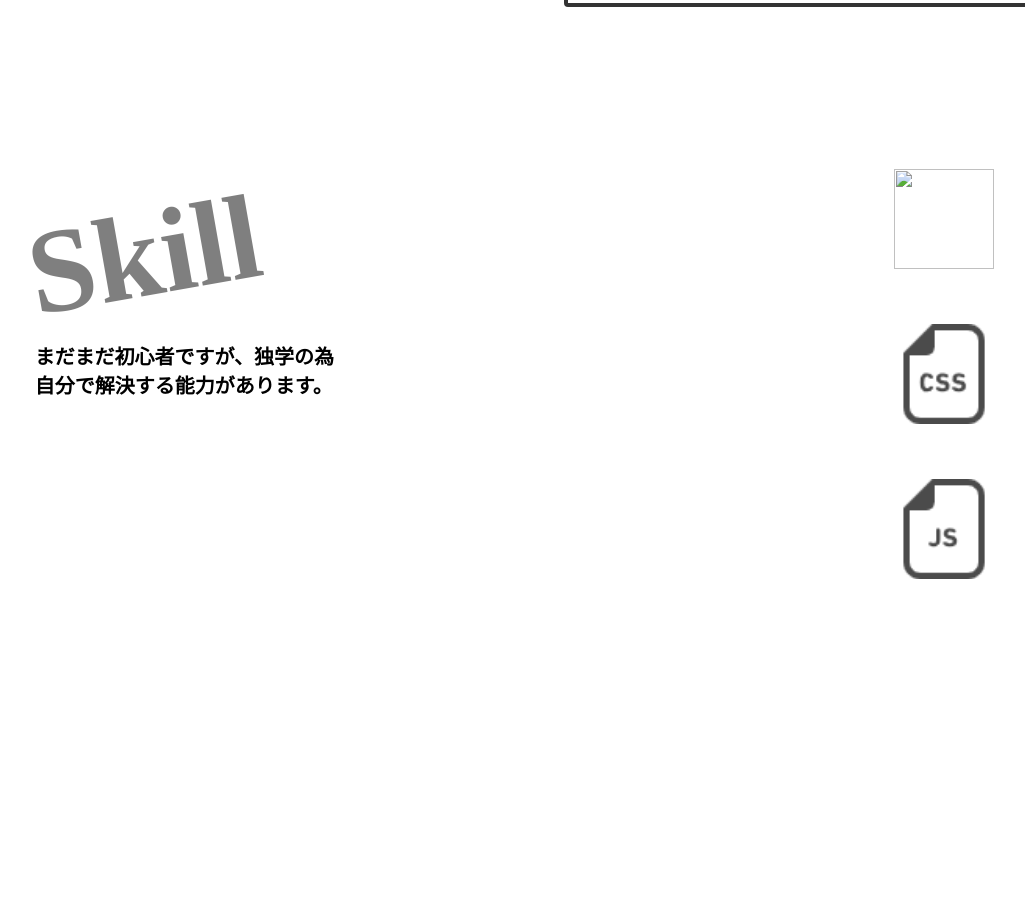
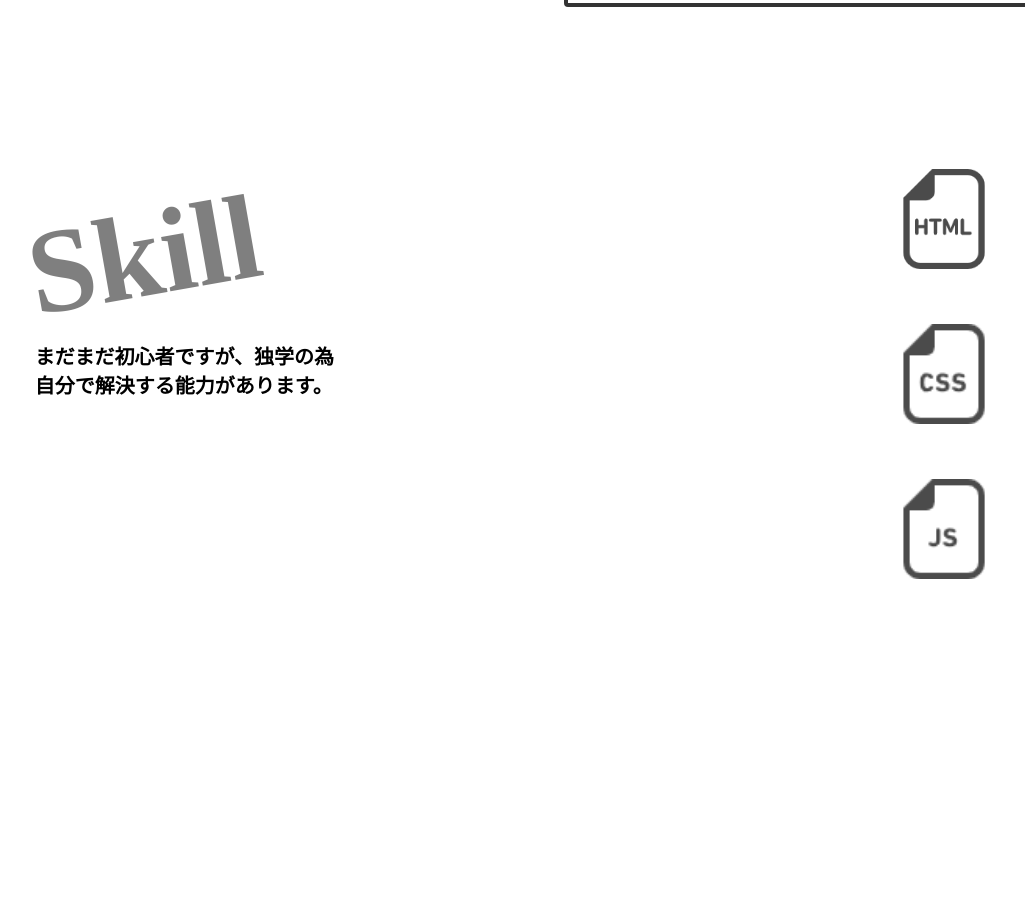
Before and after one commit to RYu2424/portfolio, a plain HTML site: page index.html in a window 1280 px wide. Shown: the part 1161-2063 px from the top of the page, without its empty margins (66-1091 px from the left). Drawn offline with nearby package versions, Linux system fonts and the light colour scheme; a script that the page names is missing; a web font is replaced by a local one.

Commit message:
Update index.html

```diff
--- a/index.html
+++ b/index.html
@@ -65,7 +65,7 @@
         <h2>Skill</h2>
         <p>まだまだ初心者ですが、独学の為<br>自分で解決する能力があります。</p>
       </div>
-      <img src="img/HTMLアイコン.png" class="HTML">
+      <img src="HTMLアイコン.png" class="HTML">
       <img src="img/CSSアイコン.png" class="CSS">
       <img src="img/JSアイコン.png" class="JAVA">
     </section>
```
